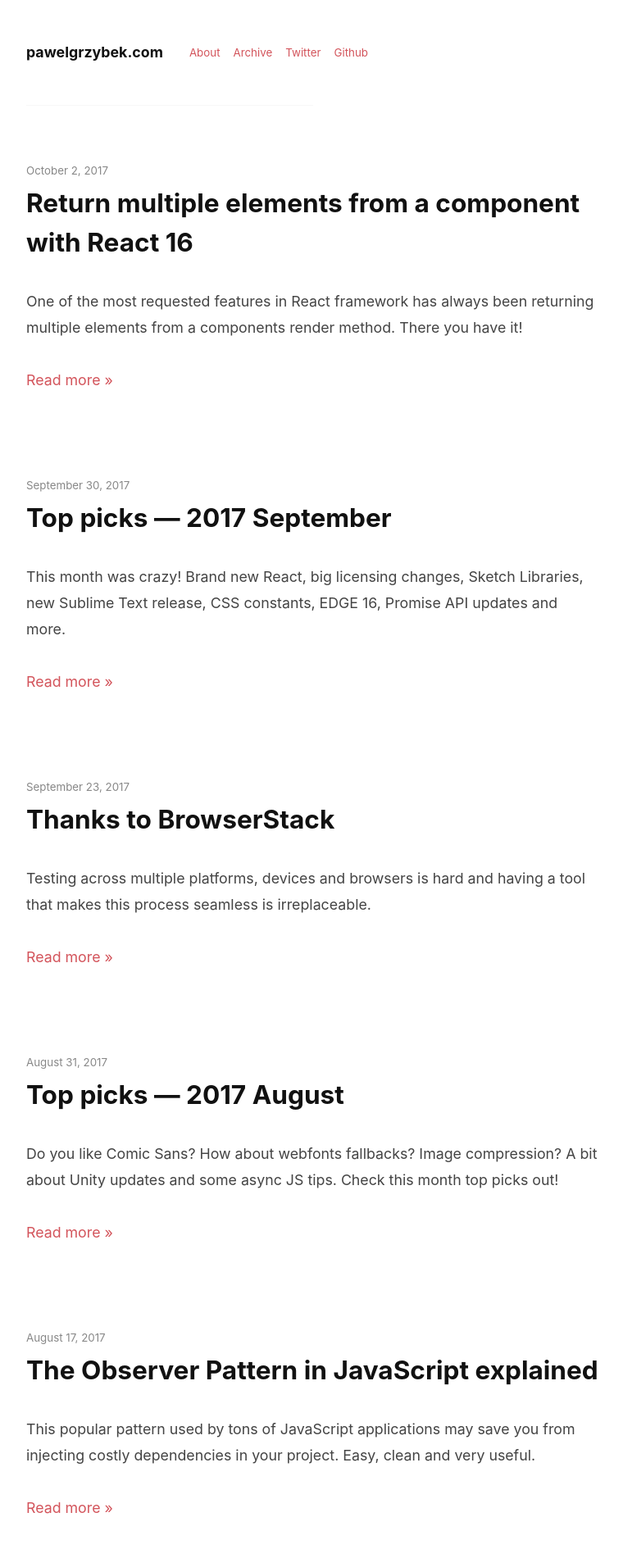
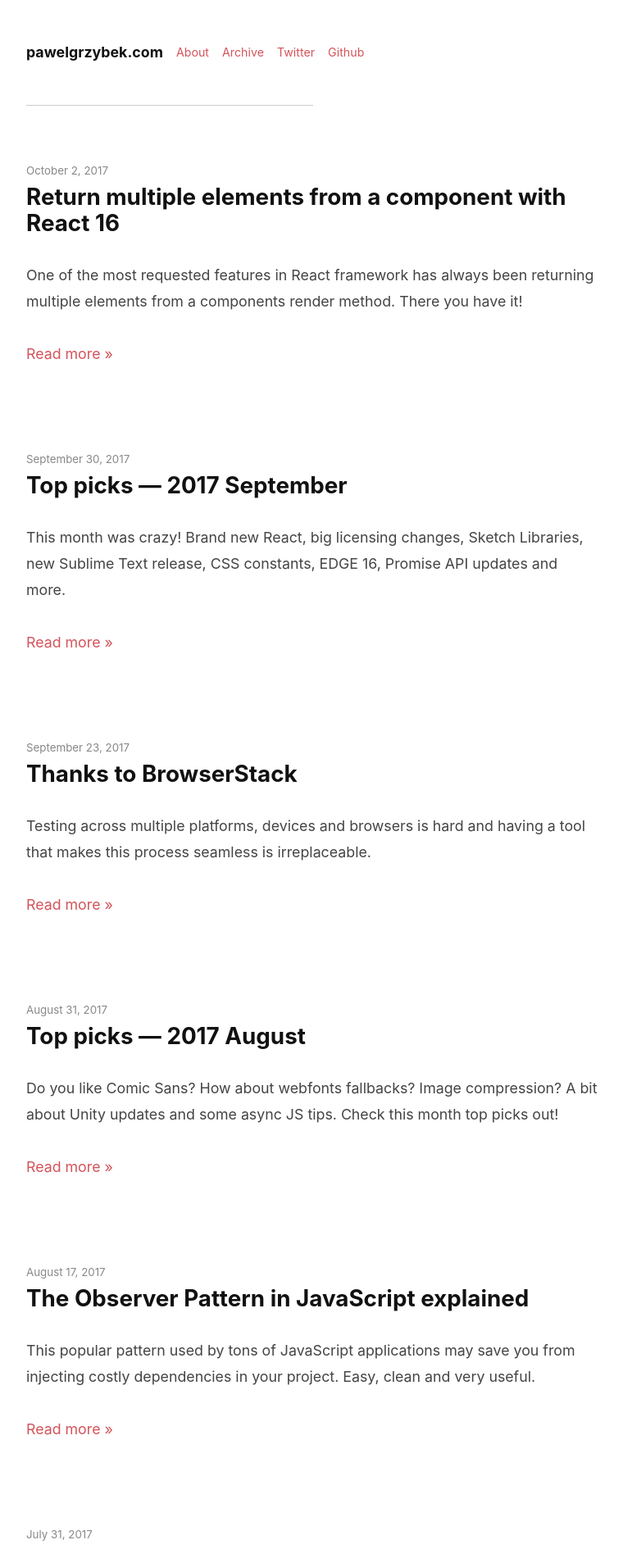
Before and after one commit to kimruddock/pawelgrzybek.github.io, a Jekyll site: the page built from index.html, in a window 1280 px wide. Shown: the top 1890 px of the page at 82% size, without its empty margins (258-1018 px from the left). Built offline with Jekyll 4.4.1, drawn with Linux system fonts in a browser that asks for light colours; the list of posts is cut into pages by our own code.

Commit message:
a bit of  progress

```diff
--- a/dist/css/style.css
+++ b/dist/css/style.css
@@ -3,7 +3,7 @@
   --color-text-light: #888;
   --color-text-headings: #111;
   --color-text-links: #d3545b;
-  --color-gray: #f7f7f7;
+  --color-gray: #ccc;
 }
 
 ::selection {
@@ -86,17 +86,17 @@ h6 {
 }
 
 h1 {
-  font-size: 2.369rem;
+  font-size: 1.953rem;
   line-height: 2.7rem;
 }
 
 h2 {
-  font-size: 1.7777rem;
-  line-height: 2.7rem;
+  font-size: 1.563rem;
+  /* line-height: 2.7rem; */
 }
 
 h3 {
-  font-size: 1.3333rem;
+  font-size: 1.25rem;
 }
 
 h4 {
@@ -104,11 +104,11 @@ h4 {
 }
 
 h5 {
-  font-size: .75rem;
+  font-size: .8rem;
 }
 
 h6 {
-  font-size: .563rem;
+  font-size: .64rem;
 }
 
 ul,
@@ -177,7 +177,7 @@ blockquote p {
 
 .header__title {
   flex-basis: 100%;
-  margin: 0 1.8rem 0 0;
+  margin: 0 .9rem 0 0;
   font-size: 1rem;
   line-height: 1.8rem;
 }
@@ -196,7 +196,7 @@ blockquote p {
 .header__link {
   margin-right: .9rem;
   /* color: var(--color-text-light); */
-  font-size: .75rem;
+  font-size: .8rem;
 }
 
 /* .header {
@@ -245,7 +245,7 @@ blockquote p {
 .footer {
   color: var(--color-text-light);
   padding: 3.6rem 0;
-  font-size: .75rem;
+  font-size: .8rem;
   /* margin-bottom: 3.6rem; */
   position: relative;
 }
@@ -338,7 +338,7 @@ blockquote p {
 
 .archive__date {
   display: block;
-  font-size: .75rem;
+  font-size: .8rem;
   opacity: var(--color-text-light);
 }
 
@@ -378,7 +378,7 @@ code {
 .err {
   background-color: #e3d2d2;
   color: #a61717;
-} /
+}
 
 .k {
   font-weight: 400;
--- a/package.json
+++ b/package.json
@@ -17,7 +17,8 @@
     "url": "https://github.com/pawelgrzybek/pawelgrzybek.github.io"
   },
   "scripts": {
-    "dev": "php -S localhost:8000 -t _site/",
+    "dev": "php -S 0.0.0.0:8000 -t _site/",
+    "build": "npm run build-css && npm run build-jekyll",
     "build-jekyll": "bundle exec jekyll build --drafts --quiet --future",
     "build-css": "cp _src/css/style.css dist/css/style.css"
   },
```
Also changed, not shown: _src/css/style.css (+12 -12 lines).
